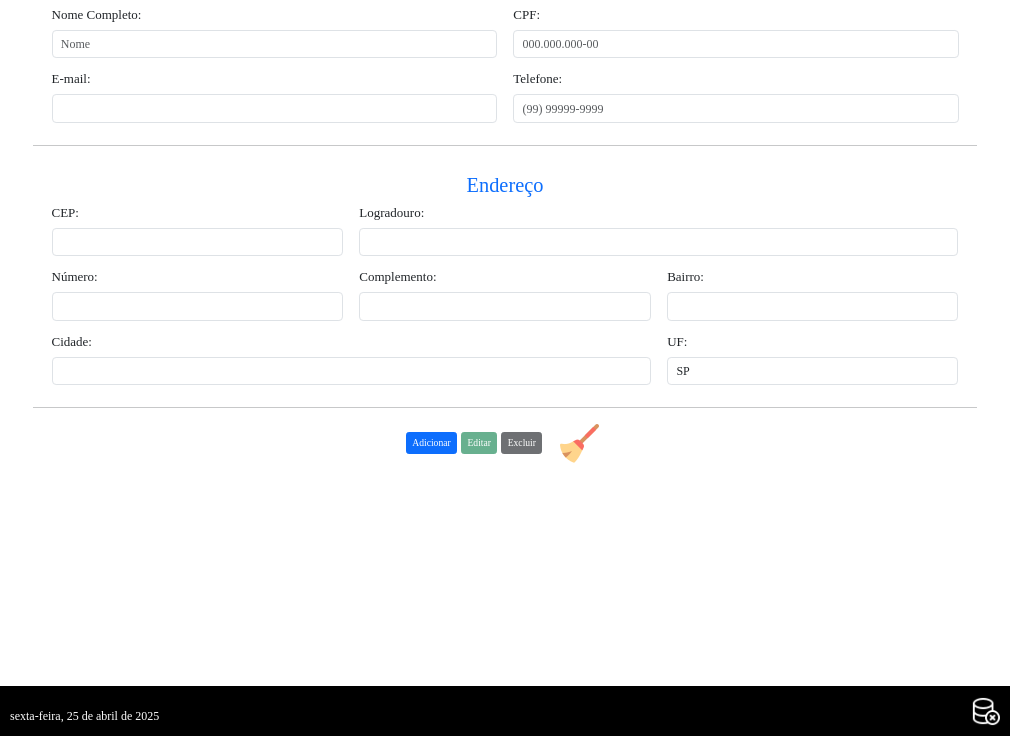
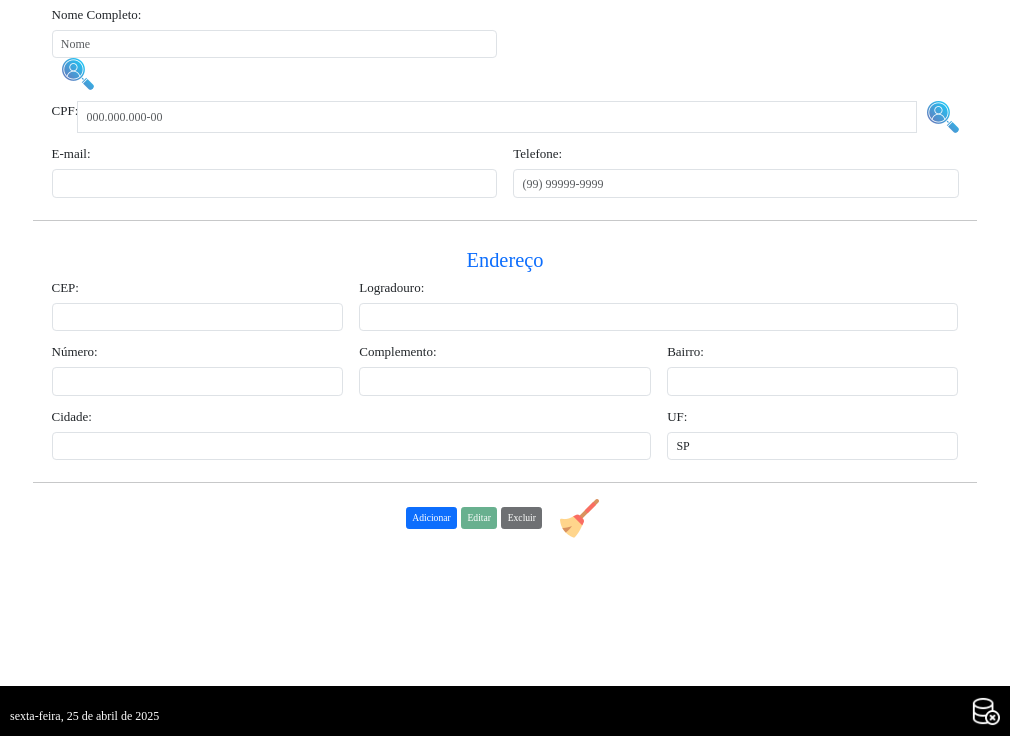
Before and after one commit to BielCoutinho/cadastrodeclientes, an Electron app: page src/views/index.html in a window 1010 px wide. Shown: the part 64-800 px from the top of the page. Drawn offline with Linux system fonts and the light colour scheme; no server answers; a web font is replaced by a local one.

Commit message:
Atualização

```diff
--- a/src/public/css/style.css
+++ b/src/public/css/style.css
@@ -96,3 +96,13 @@ footer img {
     cursor: pointer;
     margin-left: 10px;
 }
+
+#btnLupa {
+    width: 32px;
+    height: 32px;
+    background-image: url(../img/lupa.png);
+    background-color: transparent;
+    border: none;
+    cursor: pointer;
+    margin-left: 10px;
+}
--- a/src/views/index.html
+++ b/src/views/index.html
@@ -29,10 +29,12 @@
                 <div class="col-md-6 col-sm-12 mb-3">
                     <label for="validationDefault01" class="form-label">Nome Completo:</label>
                     <input type="text" class="form-control" maxlength="30" id="nomeCliente" placeholder="Nome" required>
+                    <button type="button" class="btn btn-primary" onclick="buscarCliente()" id="btnLupa"></button>
                 </div>
-                <div class="col-md-6 col-sm-12 mb-3">
+                <div class="col-md-6 col-sm-12 mb-3 input-group" >
                     <label for="cpf" class="form-label">CPF:</label>
-                    <input type="text" class="form-control" id="cpfCliente" placeholder="000.000.000-00" oninput="validarCPF(this)" required>
+                    <input type="text" class="form-control" id="cpfCliente" placeholder="000.000.000-00"  oninput="validarCPF(this)" required>
+                    <button type="button" class="btn btn-primary" onclick="buscarCPF()" id="btnLupa"></button>
                 </div>
             </div>
 
--- a/src/views/renderer.js
+++ b/src/views/renderer.js
@@ -81,6 +81,68 @@ function restaurarEnter() {
     buscarCliente.removeEventListener('keydown', teclaEnter)
 }
 
+
+function buscarCPF() {
+    const cpf = document.getElementById('cpfCliente').value
+
+    if (cpf === "") {
+        api.validateSearch()
+    } else {
+        api.searchCPF(cpf)
+
+        api.renderClientCPF((event, client) => {
+            const clientData = JSON.parse(client)
+            arrayClient = clientData
+
+            arrayClient.forEach((c) => {
+                nomeCliente.value = c.nome
+                cpfCliente.value = c.cpf
+                emailCliente.value = c.email
+                telefoneCliente.value = c.telefone
+                cep.value = c.cep
+                logradouro.value = c.logradouro
+                numero.value = c.numero
+                complemento.value = c.complemento
+                bairro.value = c.bairro
+                cidade.value = c.cidade
+                uf.value = c.uf
+            })
+
+            restaurarEnter()
+        })
+    }
+}
+
+function buscarCliente() {
+    const nome = document.getElementById('nomeCliente').value
+
+    if (nome === "") {
+        api.validateSearch()
+    } else {
+        api.searchCliente(nome)
+
+        api.renderClientCPF((event, client) => {
+            const clientData = JSON.parse(client)
+            arrayClient = clientData
+
+            arrayClient.forEach((c) => {
+                nomeCliente.value = c.nome
+                cpfCliente.value = c.cpf
+                emailCliente.value = c.email
+                telefoneCliente.value = c.telefone
+                cep.value = c.cep
+                logradouro.value = c.logradouro
+                numero.value = c.numero
+                complemento.value = c.complemento
+                bairro.value = c.bairro
+                cidade.value = c.cidade
+                uf.value = c.uf
+            })
+
+            restaurarEnter()
+        })
+    }
+}
 //== Fim - Manipulação do Enter =============================================
 //===========================================================================
 
@@ -161,7 +223,7 @@ api.setName((args) => {
     // "Recortar" o nome da busca e setar (deixar) no campo nome do formulário
     let busca = document.getElementById('buscarCliente').value
     // Limpar o campo de busca (foco foi capturado de forma global)
-    foco.value=""
+    foco.value = ""
     // Foco no campo nome
     nomeCliente.focus()
     // Copiar o nome do cliente para o campo nome
@@ -206,7 +268,7 @@ function buscarNome() { // Nome da função é o nome do onclick no buscarClient
                 uf.value = c.uf
 
                 // restaurar a tecla Enter
-        restaurarEnter()
+                restaurarEnter()
 
             })
         })
```
Also changed, not shown: main.js (+42 -0 lines), preload.js (+7 -2 lines), src/public/img/lupa.png (added).
